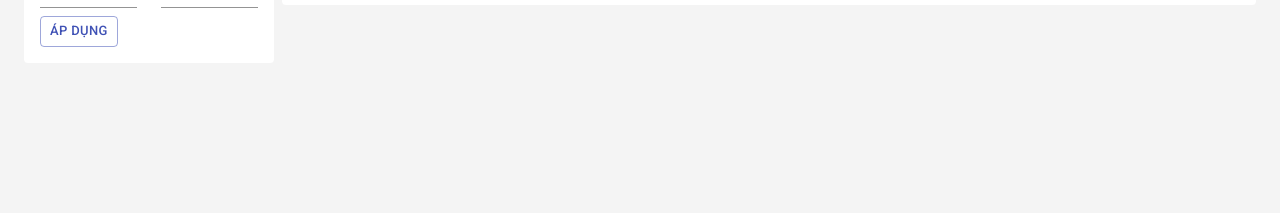
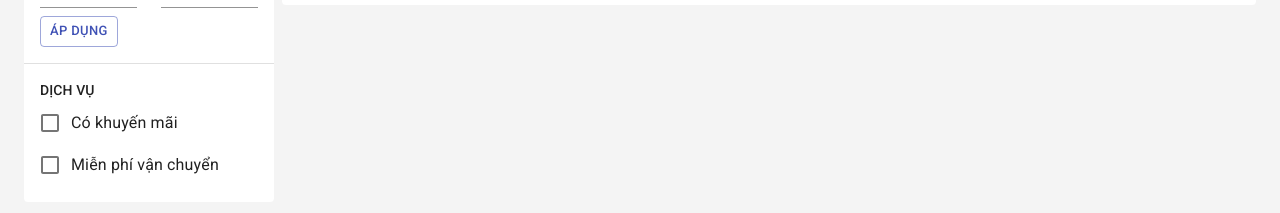
Before and after one commit to De-miles/reactjs-learning, a React (Create React App) app: page /products in a window 1280 px wide. Shown: the part 221-434 px from the top of the page. Built offline with nearby package versions, Linux system fonts and the light colour scheme; no server answers.

Commit message:
filter by service - isPromotion or isFreeship

```diff
--- /dev/null
+++ b/src/features/Product/components/Filters/FilterByService.jsx
@@ -0,0 +1,64 @@
+import React, { useState } from 'react';
+import PropTypes from 'prop-types';
+import { Box, TextField, Typography, Button, makeStyles, FormControlLabel, Checkbox } from '@material-ui/core';
+
+const useStyles = makeStyles((theme) => ({
+  root: {
+    padding: theme.spacing(2),
+    borderTop: `1px solid ${theme.palette.grey[300]}`,
+  },
+
+  list: {
+    padding: 0,
+    margin: 0,
+    listStyleType: 'none',
+
+    '& > li': {
+      margin: 0,
+    },
+  },
+}));
+
+FilterByService.propTypes = {
+  filters: PropTypes.object,
+  onChange: PropTypes.func,
+};
+
+function FilterByService({ filters = {}, onChange }) {
+  const classes = useStyles();
+
+  const handleChange = (e) => {
+    if (!onChange) return;
+    const { name, checked } = e.target;
+    onChange({ [name]: checked });
+  };
+
+  return (
+    <Box className={classes.root}>
+      <Typography variant="subtitle2">DỊCH VỤ</Typography>
+
+      <ul className={classes.list}>
+        {[
+          { value: 'isPromotion', label: 'Có khuyến mãi' },
+          { value: 'isFreeShip', label: 'Miễn phí vận chuyển' },
+        ].map((service) => (
+          <li key={service.value}>
+            <FormControlLabel
+              control={
+                <Checkbox
+                  checked={Boolean(filters[service.value])}
+                  onChange={handleChange}
+                  name={service.value}
+                  color="primary"
+                />
+              }
+              label={service.label}
+            />
+          </li>
+        ))}
+      </ul>
+    </Box>
+  );
+}
+
+export default FilterByService;
--- a/src/features/Product/components/ProductFilters.jsx
+++ b/src/features/Product/components/ProductFilters.jsx
@@ -3,6 +3,7 @@
 import { Box } from '@material-ui/core';
 import FilterByCategory from './Filters/FilterByCategory';
 import FilterByPrice from './Filters/FilterByPrice';
+import FilterByService from './Filters/FilterByService';
 
 ProductFilters.propTypes = {
   filters: PropTypes.object.isRequired,
@@ -19,14 +20,15 @@
     onChange(newFilters);
   };
 
-  const handlePriceChange = (values) => {
+  const handleChange = (values) => {
     if (onChange) onChange(values);
   };
 
   return (
     <Box>
       <FilterByCategory onChange={handleCategoryChange} />
-      <FilterByPrice onChange={handlePriceChange} />
+      <FilterByPrice onChange={handleChange} />
+      <FilterByService filters={filters} onChange={handleChange} />
     </Box>
   );
 }
```
